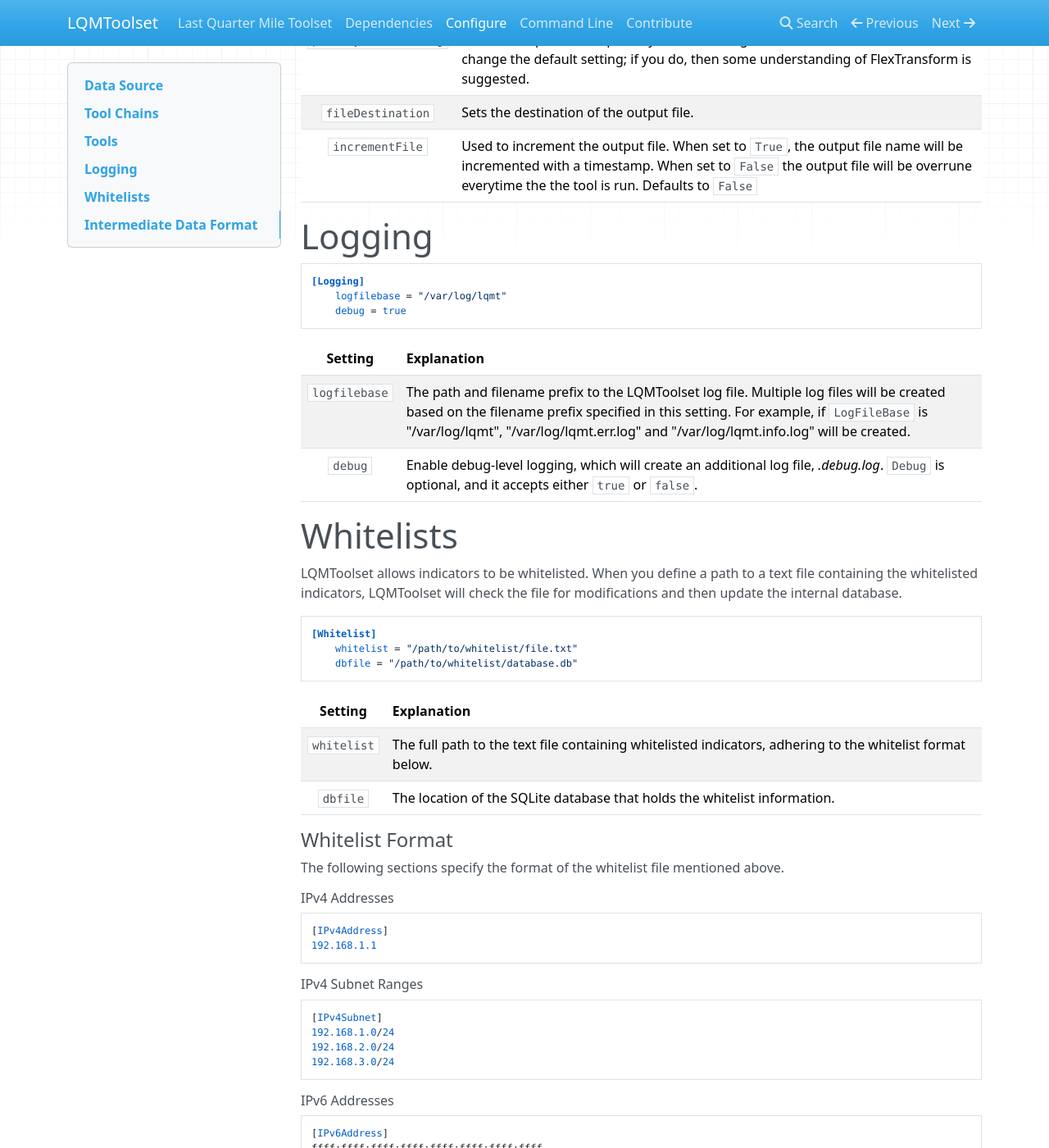
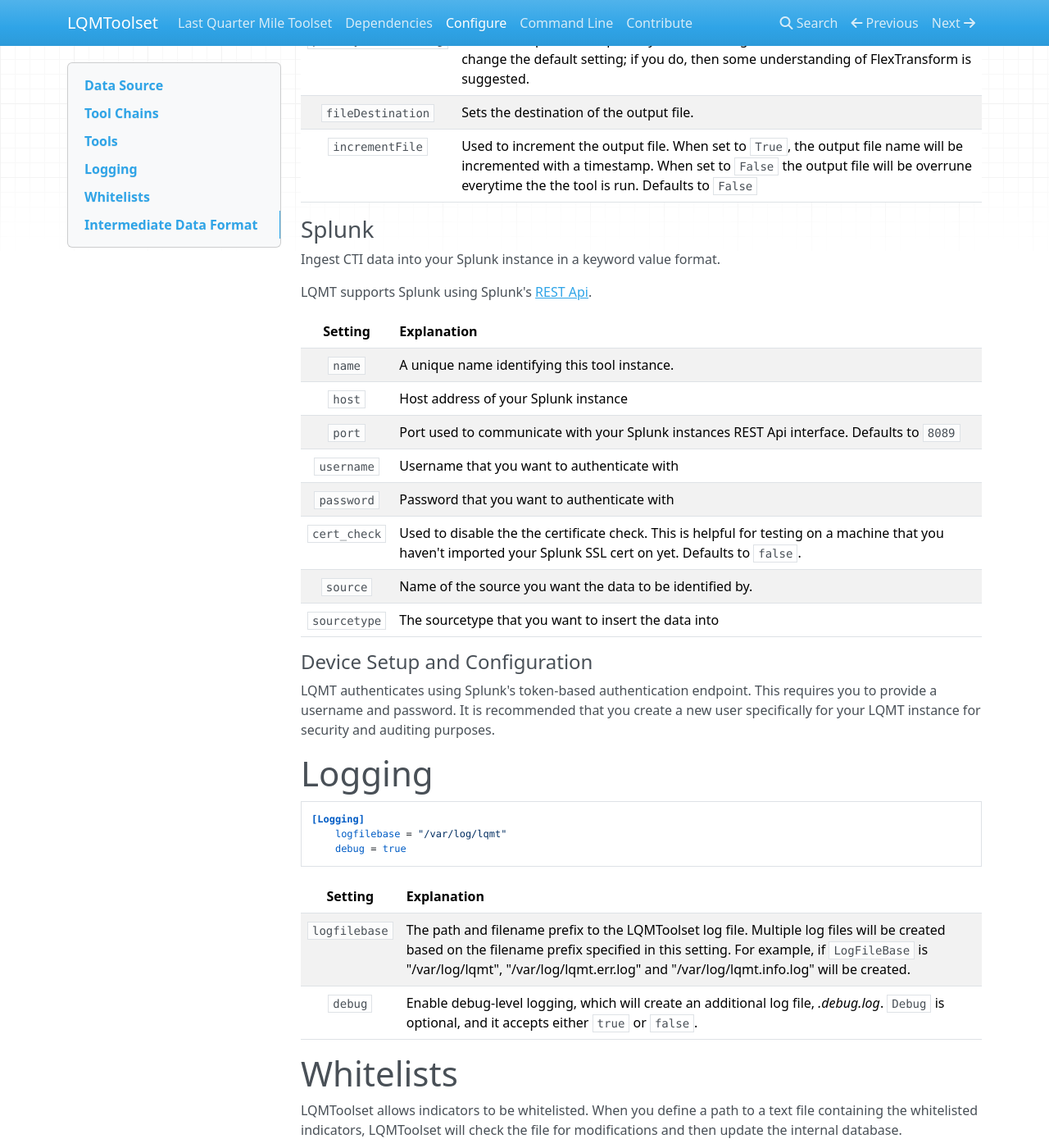
Before and after one commit to anl-cyberscience/LQMToolset, an MkDocs documentation site: the page built from docs/configure.md, in a window 1280 px wide and 1400 px high, scrolled down 7840 px. Shown: the whole window at 82% size. Built offline with MkDocs 1.6.1, drawn with Linux system fonts in a browser that asks for light colours; nearby versions of some CDN libraries; old or Windows-style settings are respelled for this version of MkDocs.

Commit message:
Added nuance to alert expression, source and sourcetype overrides, authentication changes, and start of documentation
- Added nuance to alert expression by allowing user to replace empty
alert values with a default they define.
- Ability to redine source and sourcetype definition from the
send_message.
- Authentication is attempted when the ApiCaller function is created.
- Started writing user documentation for to_splunk tool.

```diff
--- a/docs/configure.md
+++ b/docs/configure.md
@@ -240,6 +240,26 @@
 `fileDestination`     | Sets the destination of the output file.
 `incrementFile`       | Used to increment the output file. When set to `True`, the output file name will be incremented with a timestamp. When set to `False` the output file will be overrune everytime the the tool is run. Defaults to `False`
 
+### Splunk
+Ingest CTI data into your Splunk instance in a keyword value format.
+
+LQMT supports Splunk using Splunk's [REST Api](http://dev.splunk.com/restapi).
+
+Setting                 | Explanation
+:---------------------: | :-----------
+`name`                  | A unique name identifying this tool instance.
+`host`                  | Host address of your Splunk instance
+`port`                  | Port used to communicate with your Splunk instances REST Api interface. Defaults to `8089`
+`username`              | Username that you want to authenticate with
+`password`              | Password that you want to authenticate with
+`cert_check`            | Used to disable the the certificate check. This is helpful for testing on a machine that you haven't imported your Splunk SSL cert on yet. Defaults to `false`.
+`source`                | Name of the source you want the data to be identified by.
+`sourcetype`            | The sourcetype that you want to insert the data into
+
+#### Device Setup and Configuration
+LQMT authenticates using Splunk's token-based authentication endpoint. This requires you to provide a username and password.
+It is recommended that you create a new user specifically for your LQMT instance for security and auditing purposes.
+
 # Logging
 
     [Logging]
```
Also changed, not shown: 2 other files.
